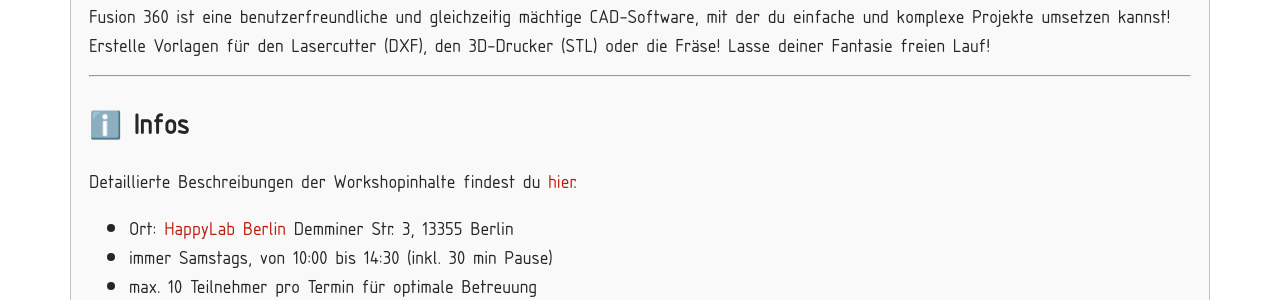
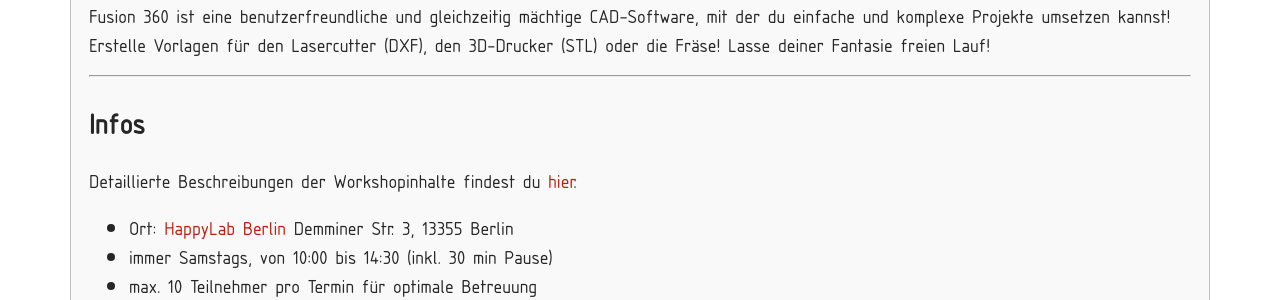
Before and after one commit to 17o2/17o2.github.io, a Jekyll site: the page built from _pages/90_happylab.md, in a window 1280 px wide. Shown: the part 1040-1340 px from the top of the page. Built offline with Jekyll 4.4.1, drawn with Linux system fonts in a browser that asks for light colours; nearby versions of some CDN libraries.

Commit message:
no emoji

```diff
--- a/_pages/90_happylab.md
+++ b/_pages/90_happylab.md
@@ -41,7 +41,7 @@
 
 ---
 
-## ℹ️ Infos
+## Infos
 
 Detaillierte Beschreibungen der Workshopinhalte findest du [hier](/happylab/details).
 
```
